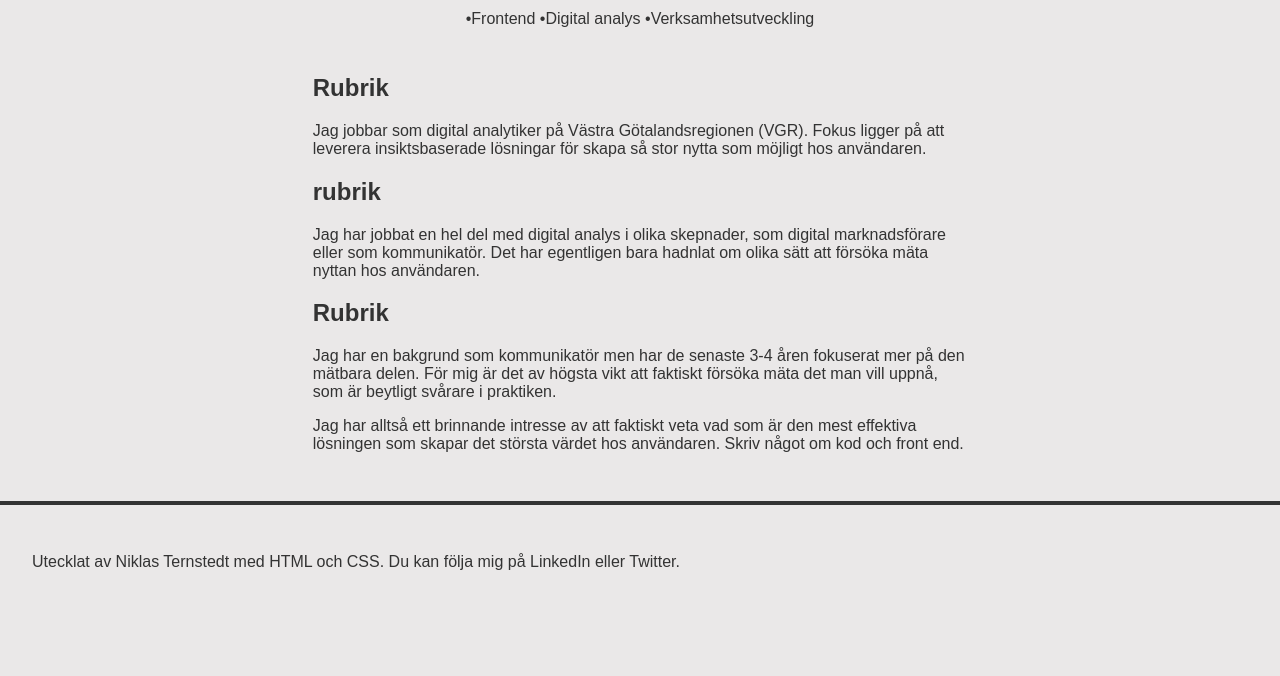
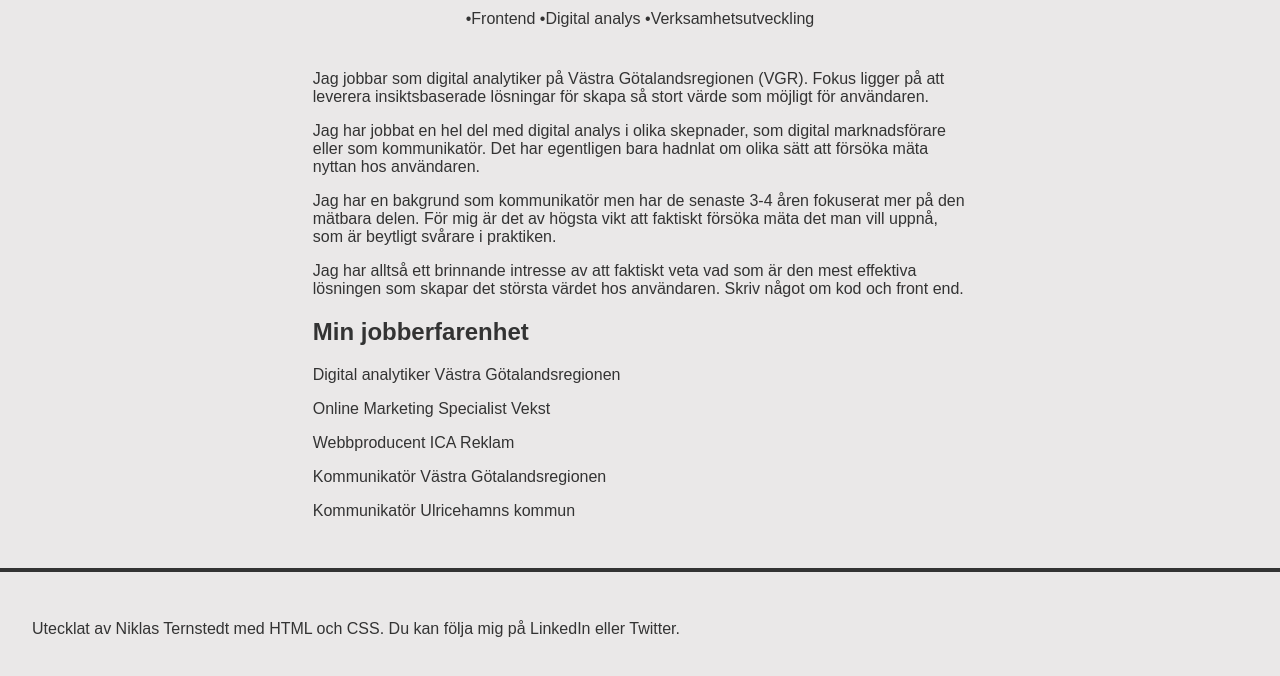
Before and after one commit to niklasternstedt/niklasternstedt.se, a plain HTML site: page index.html in a window 1280 px wide. Shown: the part 208-884 px from the top of the page. Before the commit the page ends 827 px from the top, so only its background shows below. Drawn offline with Linux system fonts and the light colour scheme; files that its build step writes are made by us from their sources; a script that the page names is missing.

Commit message:
Update index.html

```diff
--- a/index.html
+++ b/index.html
@@ -31,19 +31,16 @@
         </div>
       </div>
       <div class="container">
-        <article>
-          <h2>Rubrik</h2>
-          <p class="preamble">Jag jobbar som digital analytiker på Västra Götalandsregionen (VGR). Fokus ligger på att leverera insiktsbaserade lösningar för skapa så stor nytta som möjligt hos användaren.</p>
-          <section>
-            <h2>rubrik</h2>
-            <p>Jag har jobbat en hel del med digital analys i olika skepnader, som digital marknadsförare eller som kommunikatör. Det har egentligen bara hadnlat om olika sätt att försöka mäta nyttan hos användaren.</p>
-          </section>
-          <section>
-            <h2>Rubrik</h2>
-            <p>Jag har en bakgrund som kommunikatör men har de senaste 3-4 åren fokuserat mer på den mätbara delen. För mig är det av högsta vikt att faktiskt försöka mäta det man vill uppnå, som är beytligt svårare i praktiken.</p>
-            <p>Jag har alltså ett brinnande intresse av att faktiskt veta vad som är den mest effektiva lösningen som skapar det största värdet hos användaren. Skriv något om kod och front end.</p>
-          </section>
-        </article>
+        <p class="preamble">Jag jobbar som digital analytiker på Västra Götalandsregionen (VGR). Fokus ligger på att leverera insiktsbaserade lösningar för skapa så stort värde som möjligt för användaren.</p>
+        <p>Jag har jobbat en hel del med digital analys i olika skepnader, som digital marknadsförare eller som kommunikatör. Det har egentligen bara hadnlat om olika sätt att försöka mäta nyttan hos användaren.</p>
+        <p>Jag har en bakgrund som kommunikatör men har de senaste 3-4 åren fokuserat mer på den mätbara delen. För mig är det av högsta vikt att faktiskt försöka mäta det man vill uppnå, som är beytligt svårare i praktiken.</p>
+        <p>Jag har alltså ett brinnande intresse av att faktiskt veta vad som är den mest effektiva lösningen som skapar det största värdet hos användaren. Skriv något om kod och front end.</p>
+        <h2>Min jobberfarenhet</h2>
+          <p>Digital analytiker Västra Götalandsregionen</p>
+          <p>Online Marketing Specialist Vekst</p>
+          <p>Webbproducent ICA Reklam</p>
+          <p>Kommunikatör Västra Götalandsregionen</p>
+          <p>Kommunikatör Ulricehamns kommun </p>
       </div>
     </main>
     <script src="scripts/main.js"></script>
```
